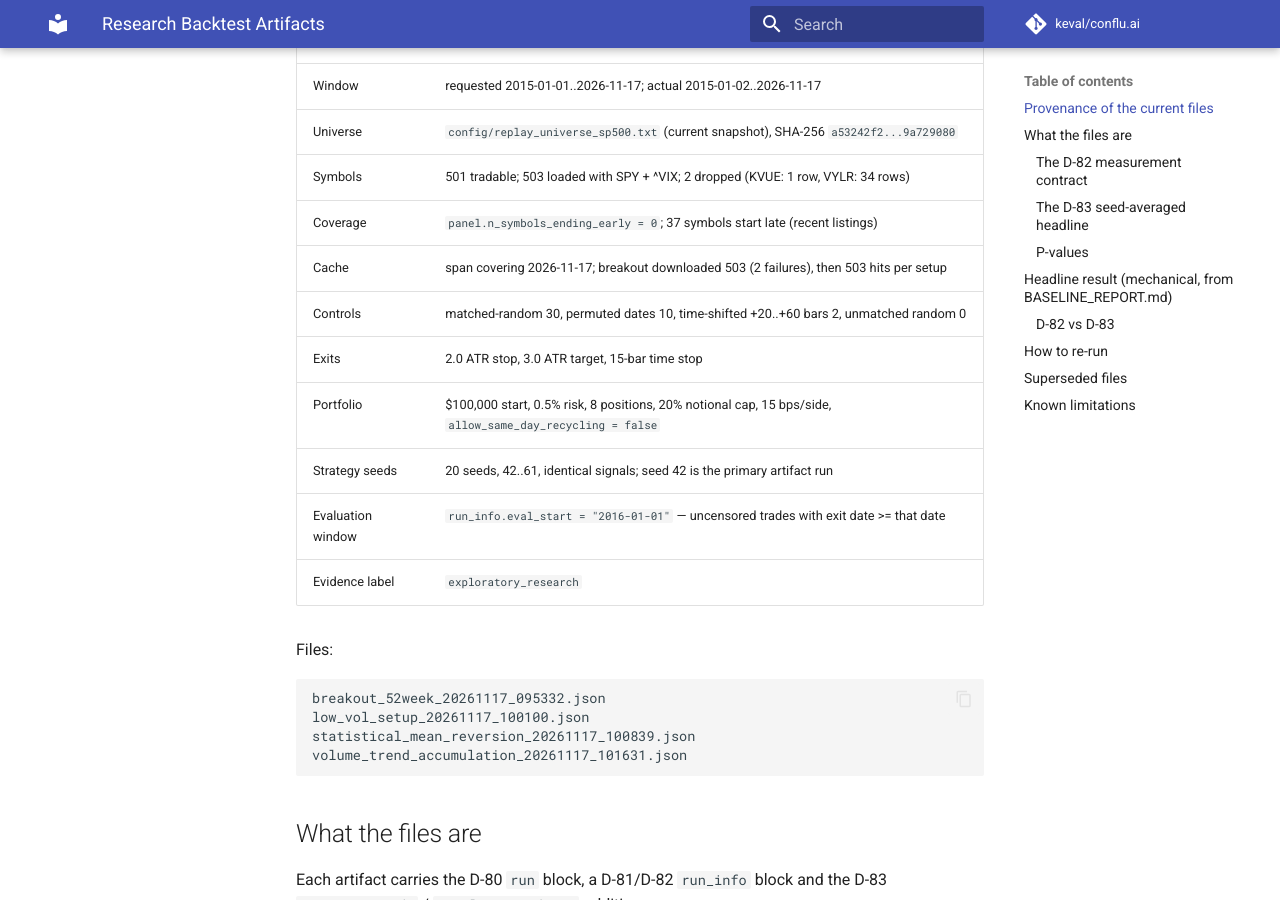
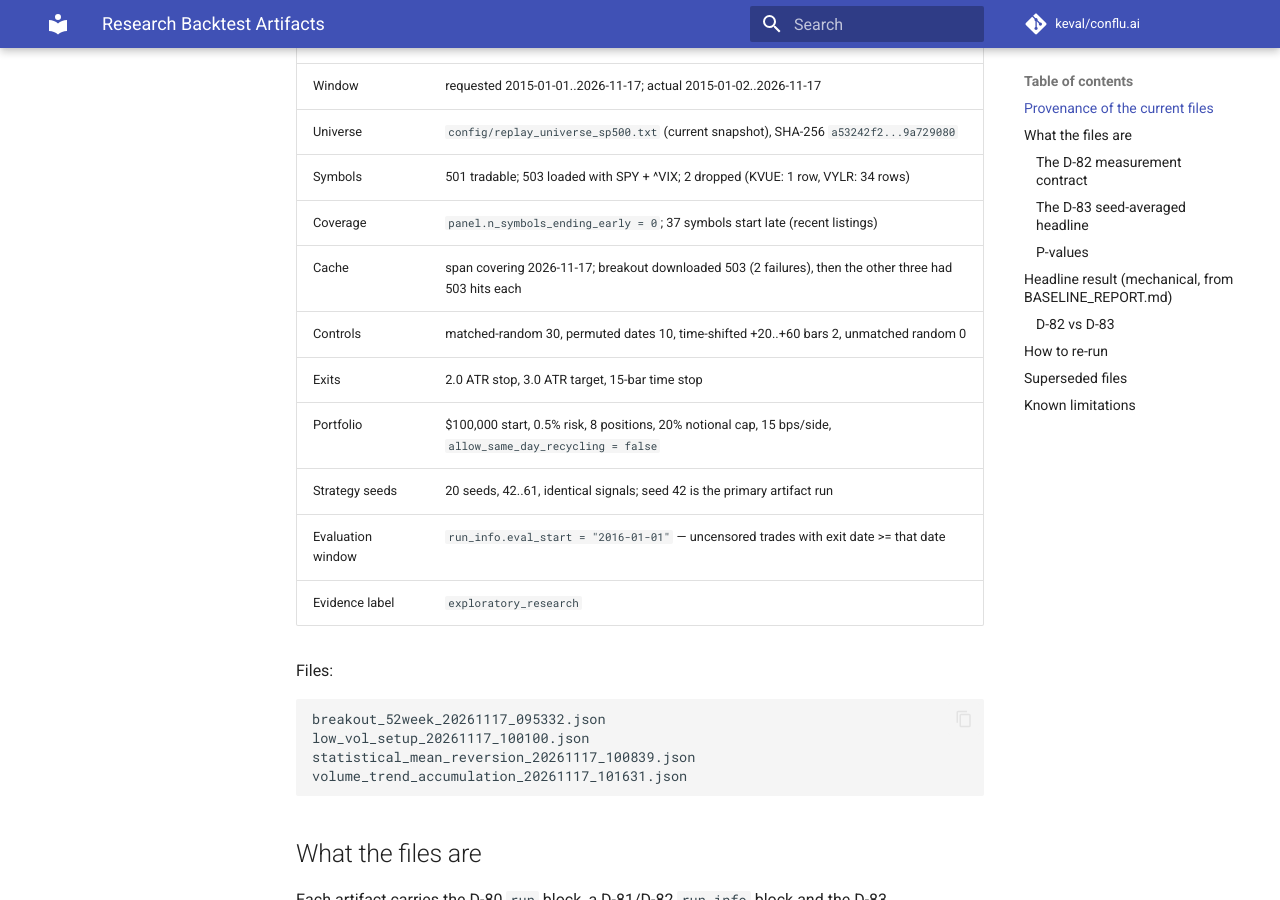
Before and after one commit to mk-keval/conflu.ai, an MkDocs documentation site: the page built from docs/backtests/research/README.md, in a window 1280 px wide and 900 px high, scrolled down 940 px. Built offline with MkDocs 1.6.1 and Material for MkDocs 9.7.7, drawn with Linux system fonts in a browser that asks for light colours; comment, search, counter and statistics services are not loaded.

Commit message:
docs(research): correct the D-83 cache note

```diff
--- a/docs/backtests/research/README.md
+++ b/docs/backtests/research/README.md
@@ -37,7 +37,7 @@ quarantined in [`invalid_20261110/`](invalid_20261110/) and must not be cited at
 | Universe | `config/replay_universe_sp500.txt` (current snapshot), SHA-256 `a53242f2...9a729080` |
 | Symbols | 501 tradable; 503 loaded with SPY + ^VIX; 2 dropped (KVUE: 1 row, VYLR: 34 rows) |
 | Coverage | `panel.n_symbols_ending_early = 0`; 37 symbols start late (recent listings) |
-| Cache | span covering 2026-11-17; breakout downloaded 503 (2 failures), then 503 hits per setup |
+| Cache | span covering 2026-11-17; breakout downloaded 503 (2 failures), then the other three had 503 hits each |
 | Controls | matched-random 30, permuted dates 10, time-shifted +20..+60 bars 2, unmatched random 0 |
 | Exits | 2.0 ATR stop, 3.0 ATR target, 15-bar time stop |
 | Portfolio | $100,000 start, 0.5% risk, 8 positions, 20% notional cap, 15 bps/side, `allow_same_day_recycling = false` |
```
Also changed, not shown: docs/DECISIONS/D-83-research-baseline-v4-seed-averaged.md (+1 -1 lines).
